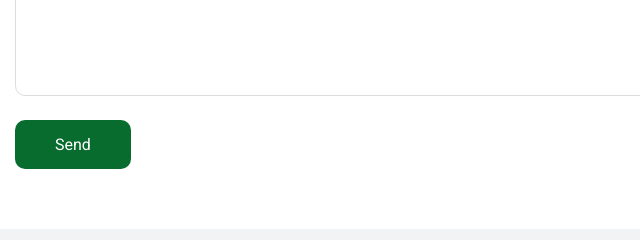
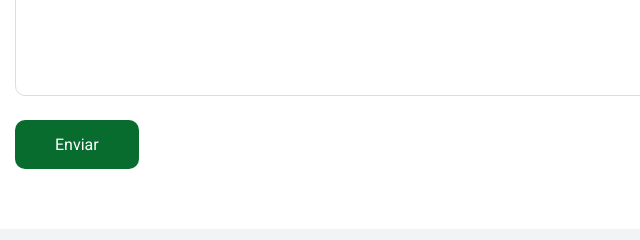
Before and after one commit to MajidALILOUCH/EJIDOMAR, a plain HTML site: page contact.html in a window 1280 px wide. Shown: the part 1300-1540 px from the top of the page, 0-640 px from the left. Drawn offline with nearby package versions, Linux system fonts and the light colour scheme; a script that the page names is missing.

Commit message:
changing sumbit button value

```diff
--- a/contact.html
+++ b/contact.html
@@ -162,7 +162,7 @@
                   <label for="msg">mensaje</label>
                   <textarea class="main-input" id="msg"></textarea>
                 </div>
-                <input type="submit" value="Send" />
+                <input type="submit" value="Enviar" />
               </form>
             </div>
           </div>
```
